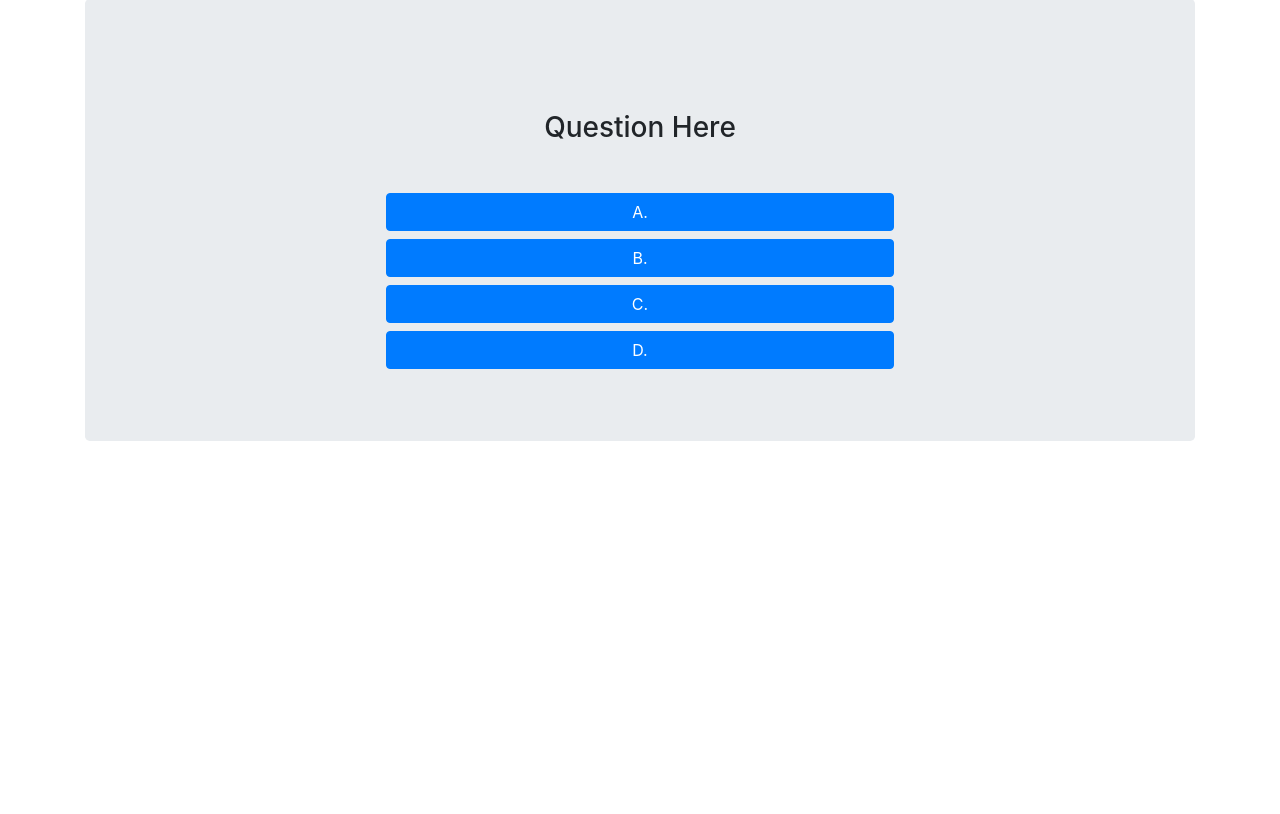
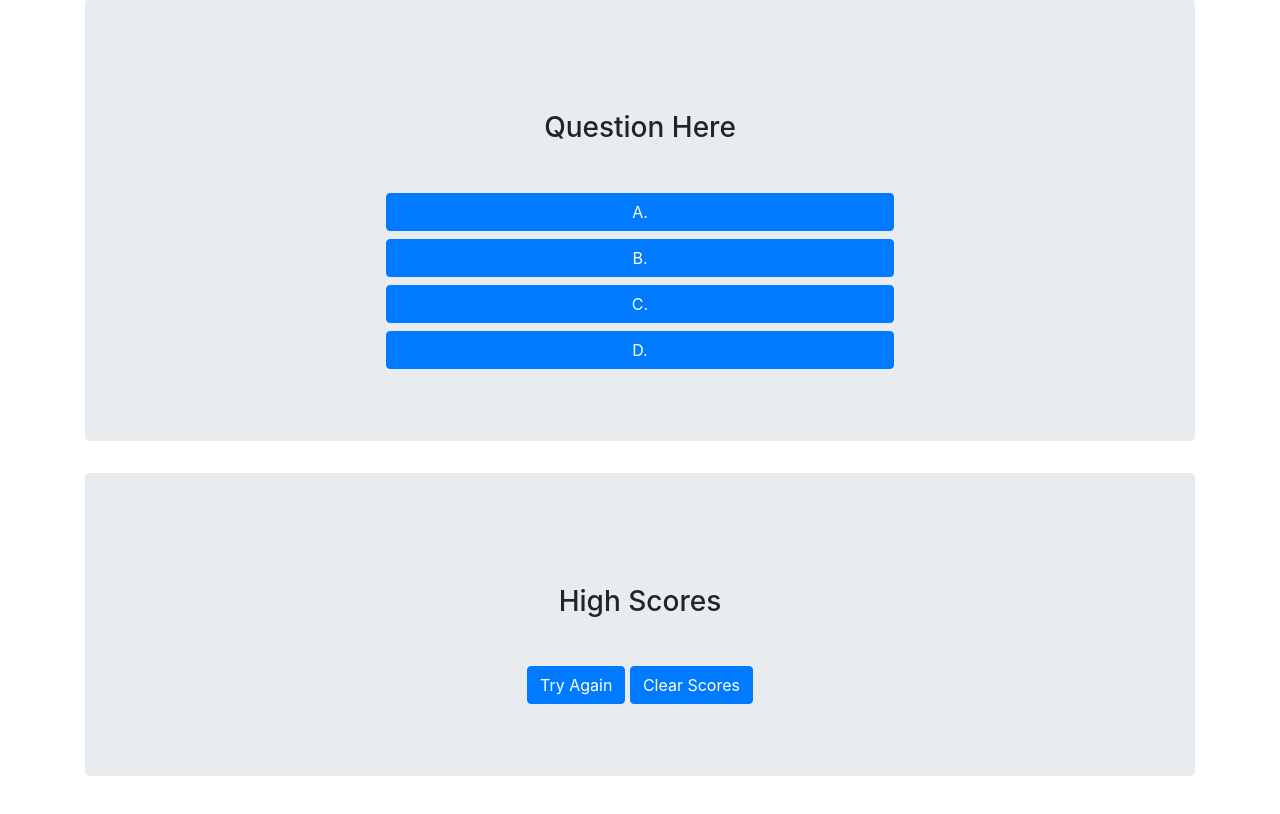
Before and after one commit to RisleyDwayne/code-quiz, a plain HTML site: page index.html in a window 1280 px wide. Shown: the part 487-1301 px from the top of the page. Before the commit the page ends 968 px from the top, so only its background shows below. Drawn offline with nearby package versions, Linux system fonts and the light colour scheme.

Commit message:
added high score section to index.html

```diff
--- a/index.html
+++ b/index.html
@@ -54,9 +54,9 @@
 
                 <div class="row justify-content-center text-center">
 
-                    <div class="col-sm-12 col-md-6 d-flex flex-column ">
+                    <div class="col-sm-12 col-md-6 d-flex flex-column">
 
-                        <h3 class="m-5">Question Here</h3>
+                        <h3 class="m-5" id="questionText">Question Here</h3>
 
                         <button value=1 id="option1" class="mb-2 btn btn-primary">A.</button>
                         <button value=2 id="option2" class="mb-2 btn btn-primary">B.</button>
@@ -71,6 +71,36 @@
 
         </div>
 
+        <div class="container">
+
+            <div class="jumbotron" id="hiScoreSection">
+
+                <div class="row justify-content-center text-center">
+
+                    <div class="col">
+
+                        <h3 class="m-5">High Scores</h3>
+
+
+                        <div id="hiScoreDiv">
+
+
+
+                        </div>
+
+                        <button id="newQuizBtn" class="mb-2 btn btn-primary">Try Again</button>
+                        <button id="clearHiScoreBtn" class="mb-2 btn btn-primary">Clear Scores</button>
+
+
+
+                    </div>
+
+                </div>
+
+            </div>
+
+        </div>
+
     </main>
 </body>
 
```
